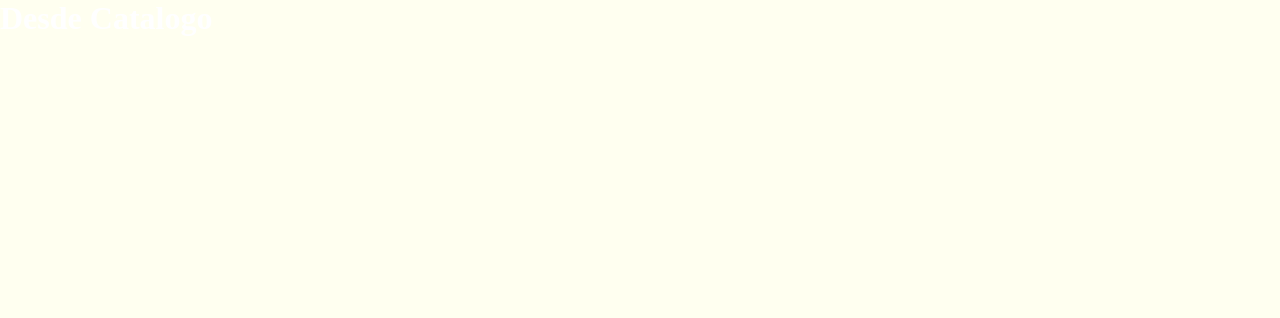
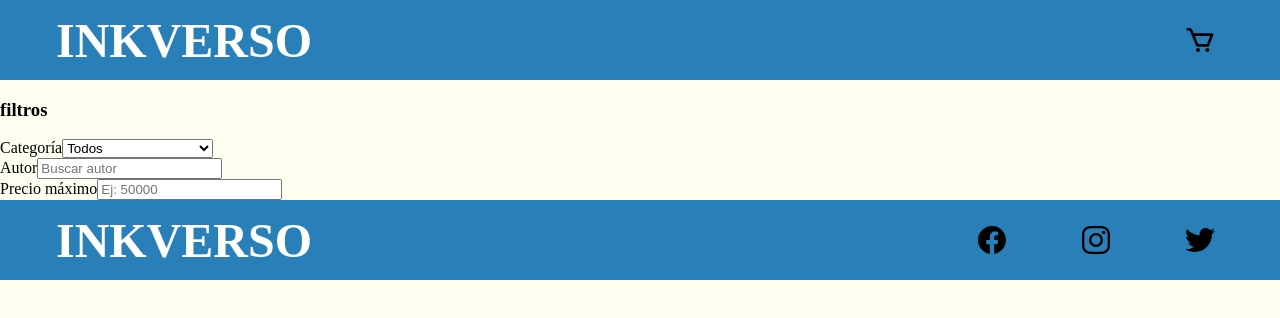
Before and after one commit to Yuli-Ramirez-02/Inkverso-React, a React (Vite) app in the folder frontend/: page /catalogo in a window 1280 px wide. Shown: the top 318 px of the page. Built offline with nearby package versions, Linux system fonts and the light colour scheme; no server answers.

Commit message:
Adding the top bar and footer

```diff
--- /dev/null
+++ b/frontend/src/components/Footer.jsx
@@ -0,0 +1,25 @@
+import "../styles/style.css";
+import facebookIcon from "../assets/logo-facebook.svg";
+import instagramIcon from "../assets/logo-instagram.svg";
+import twitterIcon from "../assets/logo-twitter.svg";
+
+
+function Footer() {
+    return (
+        <footer className="footer blue__bar">
+            <div className="footer__content">
+                <div className="footer__div">
+                    <h1 className="footer__inkverso">INKVERSO</h1>
+                </div>
+
+                <div className="icons">
+                    <img className="icons__facebook" src={facebookIcon} alt="Logo Facebook" />
+                    <img className="icons__instagram" src={instagramIcon} alt="Logo Instagram" />
+                    <img className="icons__twitter" src={twitterIcon} alt="Logo Twitter" />
+                </div>
+            </div>
+        </footer>
+    );
+}
+
+export default Footer;
--- a/frontend/src/pages/Catalogo.jsx
+++ b/frontend/src/pages/Catalogo.jsx
@@ -1,9 +1,67 @@
+import "../styles/style.css"
+import Footer from "../components/Footer";
+
+import { useState, useEffect } from "react";
+
 function Catalogo() {
+    const [libros, setLibros] = useState([]);
+
+    useEffect(() => {
+        fetch("http://localhost:3001/api/libros")
+        .then((res) => res.json())
+        .then((data) => setLibros(data))
+        .catch((err) => console.error('Error en los libros:', err));
+    }, [])
+
     return (
+        <>
         <div>
-            <h1>Desde Catalogo</h1>
+            <div className="blue__bar">
+                    <div className="footer__content">
+                        <div className="footer__div">
+                            <h1 className="footer__inkverso">INKVERSO</h1>
+                        </div>
+
+                        <div className="icons">
+                            <img className="icons__cart" src="src/assets/bx-cart.svg" alt="Logo Facebook" />
+                        </div>
+                    </div>
+            </div>
         </div>
-    )
+
+        <div>
+            <aside>
+                <h3>filtros</h3>
+
+                <div>
+                    <label>Categoría</label>
+                    <select>
+                        <option value=''>Todos</option>
+                        <option value=''>Ficcion</option>
+                        <option value=''>No Ficcion</option>
+                        <option value=''>Infantil y Juvenil</option>
+                        <option value=''>Referencia y consulta</option>
+                        <option value=''>Artes y humanidades</option>
+                        <option value=''>Educacion</option>
+                        <option value=''>Entrenimiento</option>
+                    </select>
+                </div>
+
+                <div>
+                    <label>Autor</label>
+                    <input type="text" placeholder="Buscar autor" />
+                </div>
+
+                <div>
+                    <label>Precio máximo</label>
+                    <input type="number" placeholder="Ej: 50000" />
+                </div>
+            </aside>
+        </div>
+
+        <Footer/>
+        </>
+    );
 }
 
 export default Catalogo;
--- a/frontend/src/pages/Index.jsx
+++ b/frontend/src/pages/Index.jsx
@@ -1,4 +1,5 @@
 import { Link, useNavigate } from "react-router-dom";
+import Footer from "../components/Footer";
 
 function Index() {
     const navigate = useNavigate();
@@ -86,20 +87,8 @@
         </section>
     </main>
 
-    <footer className="footer">
-        <div className="footer__content">
-            <div className="footer__div">
-                <h1 className="footer__inkverso">INKVERSO</h1>
-            </div>
-
-            <div className="icons">
-                <img className="icons__facebook" src="src/assets/logo-facebook.svg" alt="Logo Facebook" />
-                <img className="icons__instagram" src="src/assets/logo-instagram.svg" alt="Logo Instagram" />
-                <img className="icons__twitter" src="src/assets/logo-twitter.svg" alt="Logo Twitter" />
-            </div>
-        </div>
-    </footer>
-        </>
+    <Footer/>
+    </>
     );
 }
 
--- a/frontend/src/styles/style.css
+++ b/frontend/src/styles/style.css
@@ -67,7 +67,7 @@
     margin-bottom: 50px;
 }
 
-footer {
+.blue__bar {
     width: 100%;
     height: 5rem;
     background-color: #2980B9;
@@ -302,7 +302,7 @@
 }
 
 .icons img {
-    width: 2rem;
+    width: 5rem;
     height: 2rem;
 }
 
```
